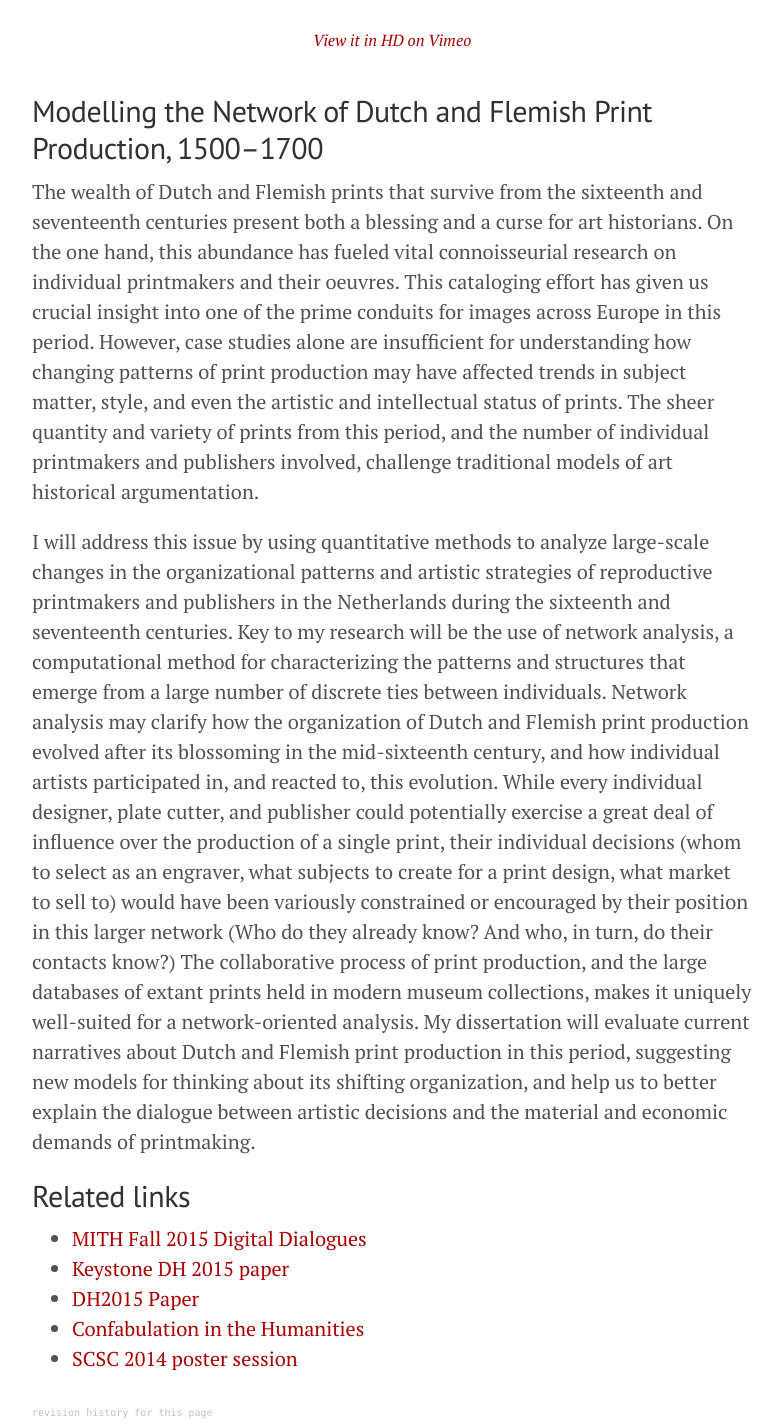
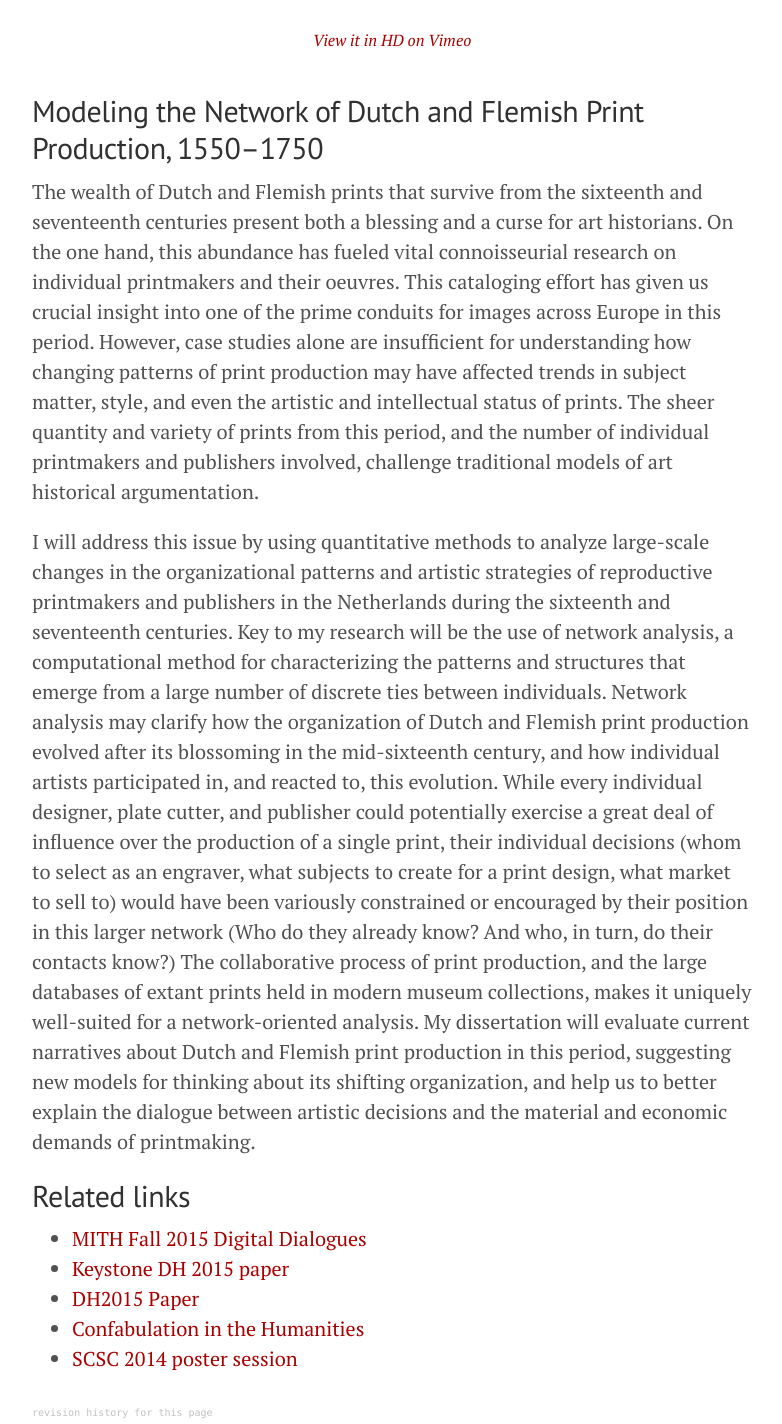
Before and after one commit to mdlincoln/mdlincoln.github.io, a Jekyll site: the page built from dissertation/index.md, in a window 1280 px wide. Shown: the part 699-2123 px from the top of the page, without its empty margins (248-1030 px from the left). Built offline with Jekyll 4.4.1, drawn with Linux system fonts in a browser that asks for light colours; nearby versions of some CDN libraries.

Commit message:
latest title

```diff
--- a/dissertation/index.md
+++ b/dissertation/index.md
@@ -13,7 +13,7 @@ For non-specialists: a video; for the specialists: a full abstract.
 <figcaption><a href="https://vimeo.com/125351302">View it in HD on Vimeo</a></figcaption>
 </figure>
 
-## Modelling the Network of Dutch and Flemish Print Production, 1500--1700
+## Modeling the Network of Dutch and Flemish Print Production, 1550--1750
 
 The wealth of Dutch and Flemish prints that survive from the sixteenth and seventeenth centuries present both a blessing and a curse for art historians.
 On the one hand, this abundance has fueled vital connoisseurial research on individual printmakers and their oeuvres. This cataloging effort has given us crucial insight into one of the prime conduits for images across Europe in this period.
```
